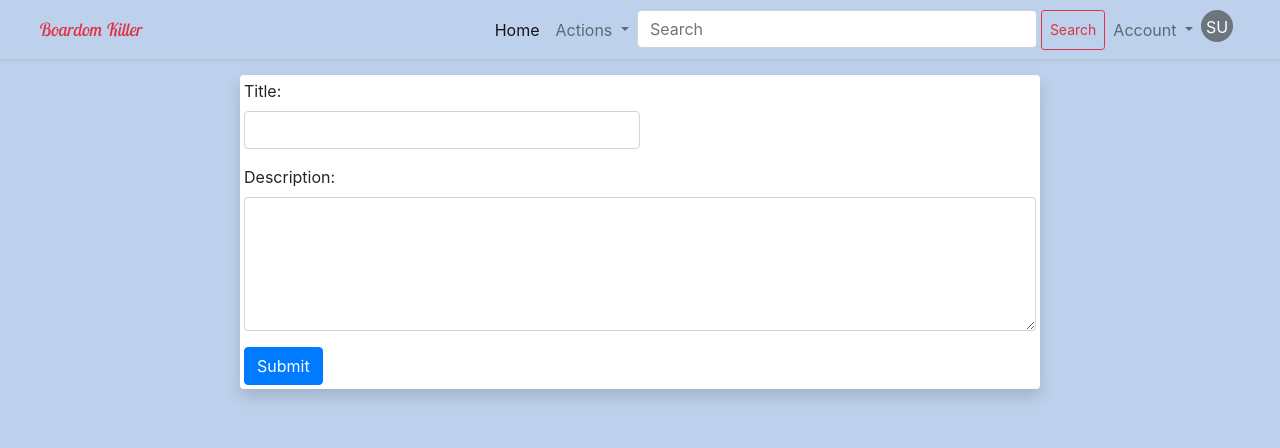
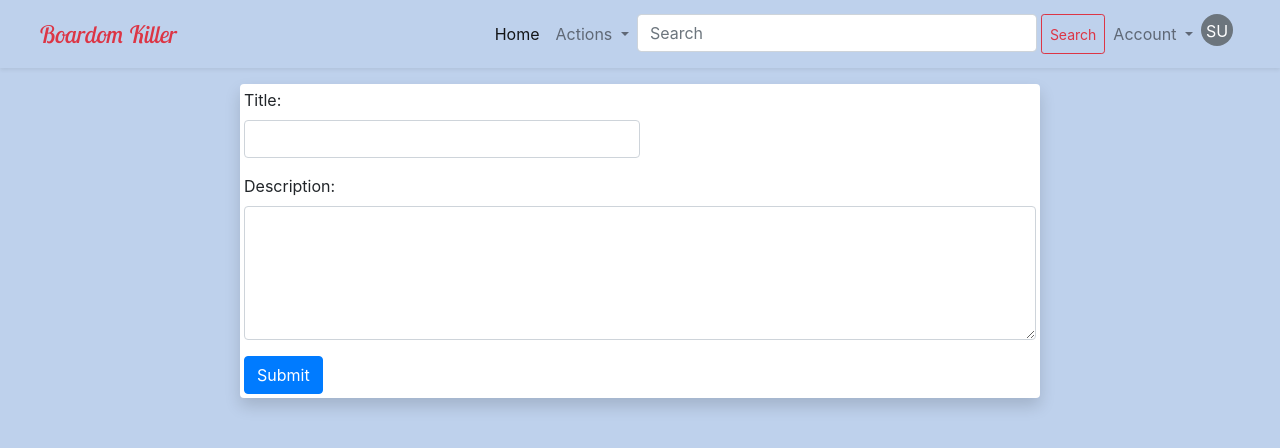
Before and after one commit to sarahbeverton/capstone, a Django app: page /board/addboard/ in a window 1280 px wide. Shown: the top 448 px of the page. Run offline with Django 3.2, Linux system fonts and the light colour scheme; the visitor is signed in with stand-in values (Sample User, id 1); some libraries are stand-ins or nearby versions.

Commit message:
changed 'content' to say 'comment' on pin detail and made Boardom Killer font bigger

```diff
--- a/pins/forms.py
+++ b/pins/forms.py
@@ -13,7 +13,7 @@ class PinForm(forms.Form):
 
 class CommentForm(forms.ModelForm):
     content = forms.CharField(widget=forms.Textarea(
-        attrs={'class': 'form-control', 'rows': 2, 'cols': 50}))
+        attrs={'class': 'form-control', 'rows': 2, 'cols': 50}), label='Comment')
 
     class Meta:
         model = Comment
--- a/templates/base.html
+++ b/templates/base.html
@@ -32,7 +32,7 @@
           {% if request.user.is_authenticated %}
           <ul class="navbar-nav">
             <li class="nav-item">
-              <a class="nav-link active text-danger" aria-current="page" href="/" style="font-family: 'Lobster Two', cursive; font-size: large; width: 150px;">Boardom Killer</a>
+              <a class="nav-link active text-danger" aria-current="page" href="/" style="font-family: 'Lobster Two', cursive; font-size: 24px; width: 190px;">Boardom Killer</a>
             </li>
           </ul>
           <ul class="navbar-nav w-100 d-flex justify-content-end">
```
